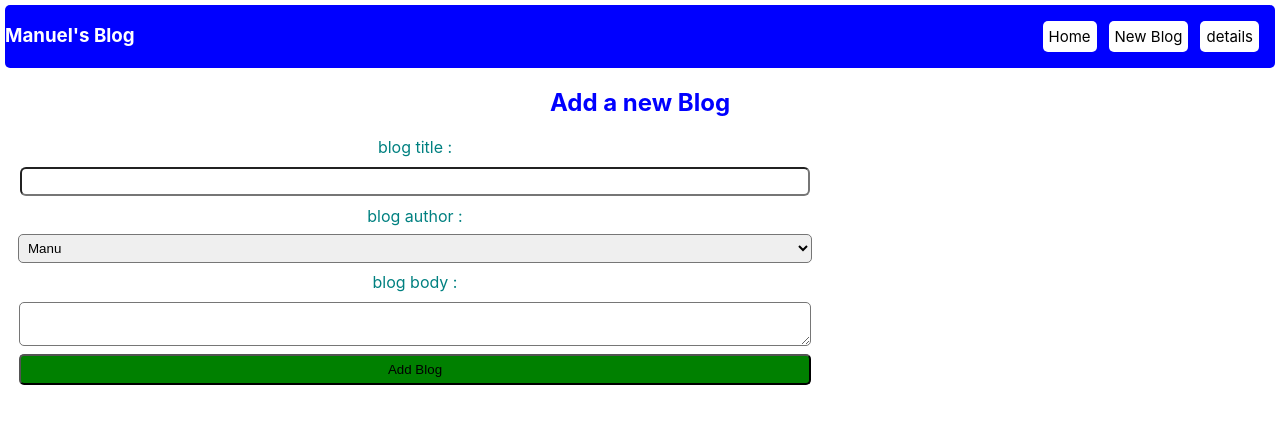
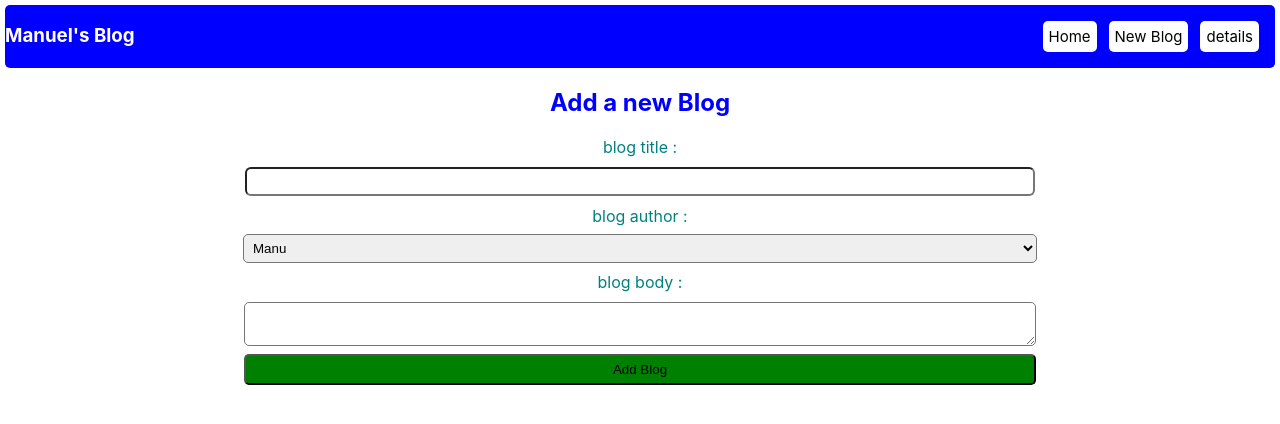
Before and after one commit to emmanuelwangila/manu-blog, a React (Create React App) app: page /new-blog in a window 1280 px wide. Shown: the top 424 px of the page. Built offline with nearby package versions, Linux system fonts and the light colour scheme.

Commit message:
refactor width

```diff
--- a/src/Create.jsx
+++ b/src/Create.jsx
@@ -22,9 +22,10 @@ const Create = () => {
       <div
         style={{
           display: "flex",
+          width: "100vh",
           flexDirection: "column",
-          justifyContent: "center",
           margin: "5px",
+          alignSelf: "center",
           border: "2",
         }}
       >
```
